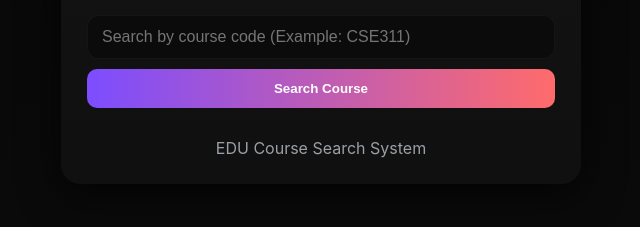
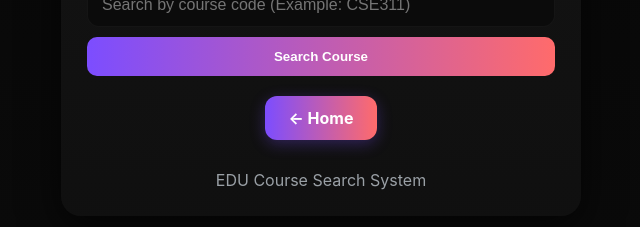
Before and after one commit to black-007-web/published_sample_edu, a website: page course.html in a window 1280 px wide. Shown: the part 353-580 px from the top of the page, without its empty margins (319-959 px from the left). Drawn offline with Linux system fonts and the light colour scheme.

Commit message:
Update course.html

```diff
--- a/course.html
+++ b/course.html
@@ -35,11 +35,17 @@
         Search Course
       </button>
 
+
+
     </div>
 
 
     <div id="liveResults"></div>
 
+<div class="links">
+
+  <a class="home-btn" href="index.html">← Home</a>
+    </div>
 
     <footer class="site-footer">
       <p class="designer">
```
